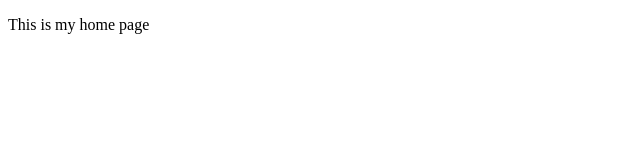
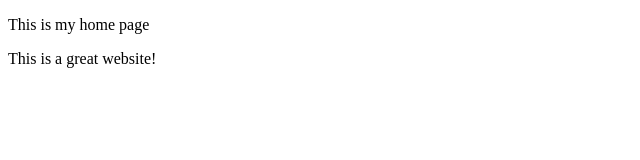
Before and after one commit to Hudson1910/webessentials, a plain HTML site: page home.html in a window 1280 px wide. Shown: the whole page, without its empty margins (0-640 px from the left). Drawn offline with Linux system fonts and the light colour scheme.

Commit message:
added paragraph to home

```diff
--- a/home.html
+++ b/home.html
@@ -1,12 +1,16 @@
 <!DOCTYPE html>
 <html lang="en">
+
 <head>
     <meta charset="UTF-8">
     <meta http-equiv="X-UA-Compatible" content="IE=edge">
     <meta name="viewport" content="width=, initial-scale=1.0">
     <title>Home page</title>
 </head>
+
 <body>
     <p>This is my home page</p>
+    <p>This is a great website!</p>
 </body>
+
 </html>
```
